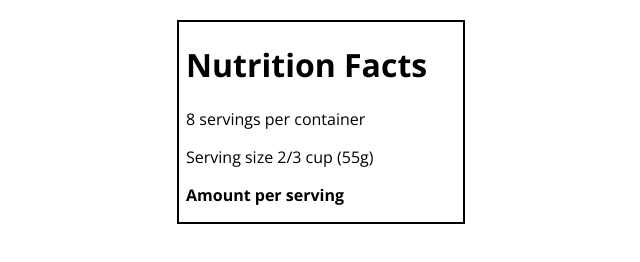
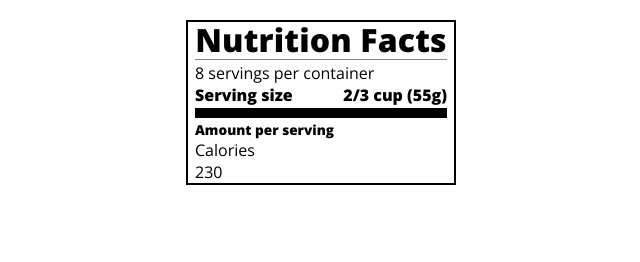
Before and after one commit to doqa-io/nutritional-label, a plain HTML site: page index.html in a window 1280 px wide. Shown: the whole page, without its empty margins (319-959 px from the left). Drawn offline with nearby package versions, Linux system fonts and the light colour scheme.

Commit message:
Refactor HTML structure and enhance CSS styles for nutrition label

```diff
--- a/index.html
+++ b/index.html
@@ -11,10 +11,20 @@
 
 <body>
     <div class="label">
-    <h1>Nutrition Facts</h1>
-    <p>8 servings per container</p>
-    <p>Serving size 2/3 cup (55g)</p>
-    <p><strong>Amount per serving</strong></p>
+      <header>
+          <h1 class="bold">Nutrition Facts</h1>
+          <div class="divider"></div>
+          <p>8 servings per container</p>
+          <p class="bold">Serving size <span>2/3 cup (55g)</span></p>
+      </header>
+    <div class="divider large"></div>
+    <div class="calories-info">
+      <div class="left-container">
+        <h2 class="bold small-text">Amount per serving</h2>
+        <p>Calories</p>
+        <span>230</span>
+      </div>
     </div>
+</div>
 </body>
 </html>
--- a/styles.css
+++ b/styles.css
@@ -9,3 +9,45 @@ body {
   margin: 20px auto;
   padding: 0 7px;
 }
+
+* {
+  box-sizing: border-box;
+}
+
+.bold {
+  font-weight: 800;
+}
+
+header h1 {
+  text-align: center;
+  margin: -4px 0;
+  letter-spacing: 0.15px;
+}
+
+p {
+  margin: 0;
+  display: flex;
+  justify-content: space-between;
+}
+
+.divider {
+  border-bottom: 1px solid #888989;
+  margin: 2px 0;
+}
+
+.large {
+  height: 10px;
+}
+
+.large, .medium {
+  background-color: black;
+  border: 0;
+}
+
+.small-text {
+  font-size: 0.85rem;
+}
+
+.calories-info h2 {
+  margin: 0;
+}
```
